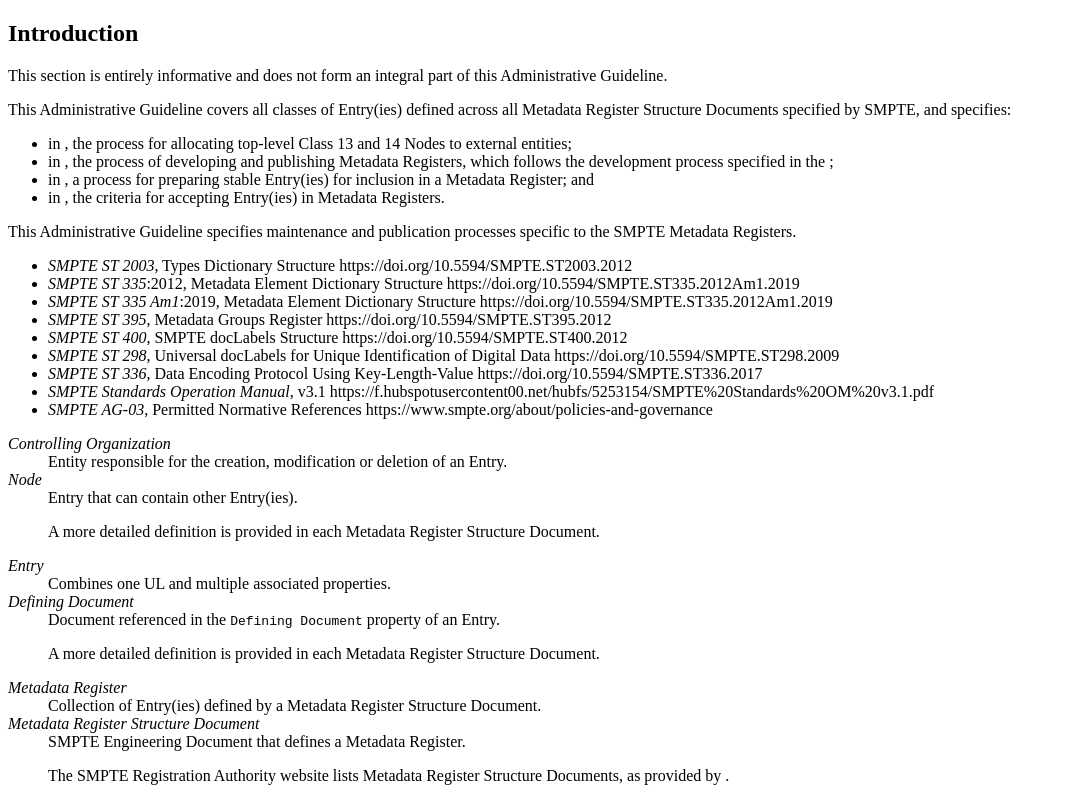
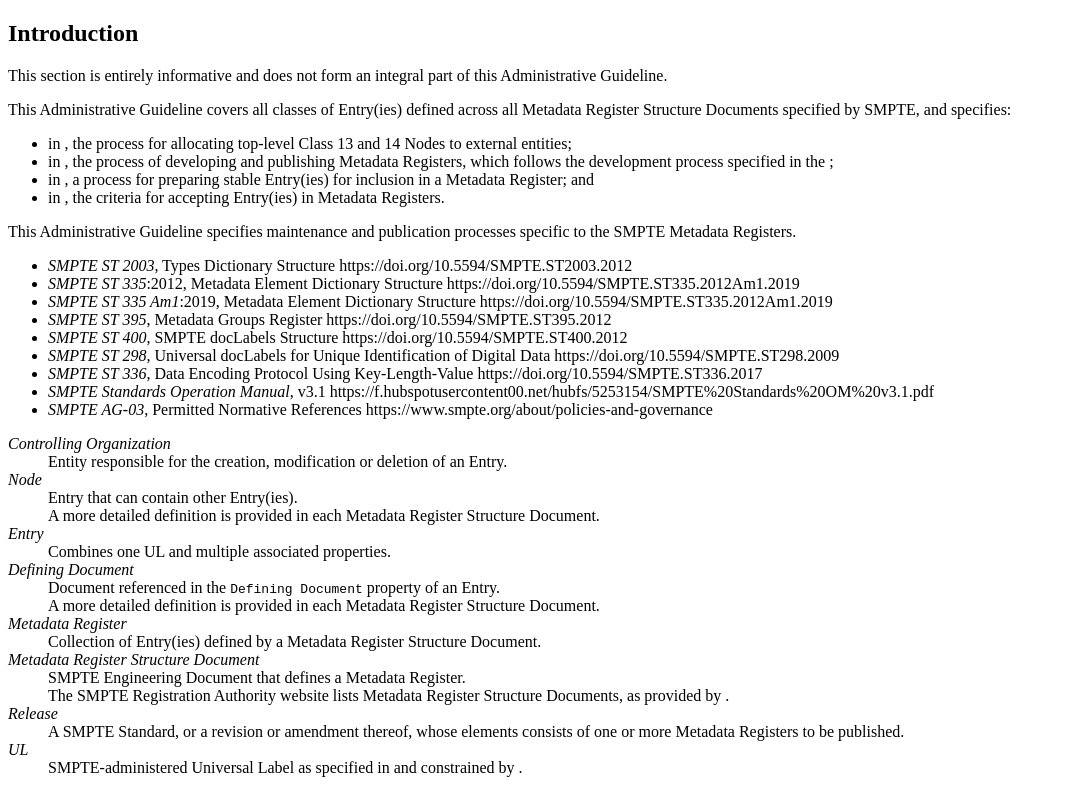
Before and after one commit to SMPTE/ag-18, a plain HTML site: page doc/main.html in a window 1280 px wide. Shown: the top 794 px of the page, without its empty margins (0-1066 px from the left). Drawn offline with Linux system fonts and the light colour scheme.

Commit message:
Update tooling to head of "main" (SMPTE/html-pub) + related HTML corrections

```diff
--- a/doc/main.html
+++ b/doc/main.html
@@ -5,7 +5,7 @@
     <meta charset="utf-8" />
     <meta http-equiv="x-ua-compatible" content="ie=edge" />
     <meta name="viewport" content="width=device-width, initial-scale=1" />
-    <script src="../tooling/smpte.js"></script>
+    <script type="module" src="../tooling/smpte.js"></script>
     <meta itemprop="pubType" content="AG" />
     <meta itemprop="pubNumber" content="18" />
     <meta itemprop="pubState" content="draft" />
@@ -76,21 +76,18 @@
         <dt><dfn>Controlling Organization</dfn></dt>
           <dd>Entity responsible for the creation, modification or deletion of an <a>Entry</a>.</dd>
         <dt><dfn>Node</dfn></dt>
-          <dd><a>Entry</a> that can contain other <a>Entry</a>(ies).
-            <p class="note">A more detailed definition is provided in each <a>Metadata Register Structure Document</a>.</p>
-          </dd>
+          <dd><a>Entry</a> that can contain other <a>Entry</a>(ies).</dd>
+          <dd class="note">A more detailed definition is provided in each <a>Metadata Register Structure Document</a>.</dd>
         <dt><dfn>Entry</dfn></dt>
           <dd>Combines one <a>UL</a> and multiple associated properties.</dd>
         <dt><dfn>Defining Document</dfn></dt>
-          <dd>Document referenced in the <code>Defining Document</code> property of an <a>Entry</a>.
-            <p class="note">A more detailed definition is provided in each <a>Metadata Register Structure Document</a>.</p>
-          </dd>
+          <dd>Document referenced in the <code>Defining Document</code> property of an <a>Entry</a>.</dd>
+          <dd class="note">A more detailed definition is provided in each <a>Metadata Register Structure Document</a>.</dd>
         <dt><dfn>Metadata Register</dfn></dt>
           <dd>Collection of <a>Entry</a>(ies) defined by a <a>Metadata Register Structure Document</a>.</dd>
         <dt><dfn>Metadata Register Structure Document</dfn></dt>
-          <dd>SMPTE Engineering Document that defines a <a>Metadata Register</a>.
-            <p class="note">The SMPTE Registration Authority website lists <a>Metadata Register Structure Document</a>s, as provided by <a href="#sec-structure-documents"></a>.
-          </p>
+          <dd>SMPTE Engineering Document that defines a <a>Metadata Register</a>.</dd>
+          <dd class="note">The SMPTE Registration Authority website lists <a>Metadata Register Structure Document</a>s, as provided by <a href="#sec-structure-documents"></a>.
           </dd>
         <dt><dfn>Release</dfn></dt>
           <dd>A SMPTE Standard, or a revision or amendment thereof, whose elements consists of one or more <a>Metadata Register</a>s to be published.</dd>
@@ -454,7 +451,7 @@
           </p>
         </section>
 
-        <section>
+        <section id="sec-mature-to-withdrawn">
           <h4>Transition to Withdrawn State</h4>
           <p>
             The <a>Submission</a> shall transition to "withdrawn" if:
```
